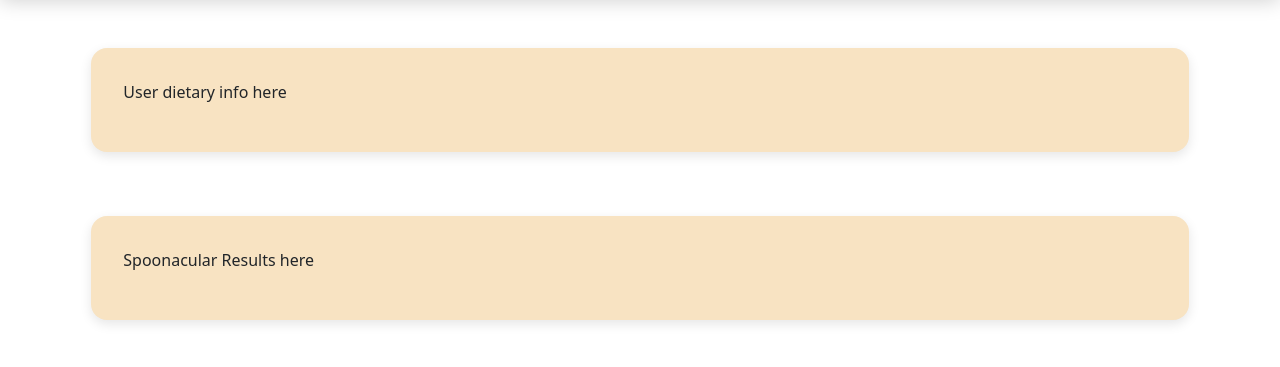
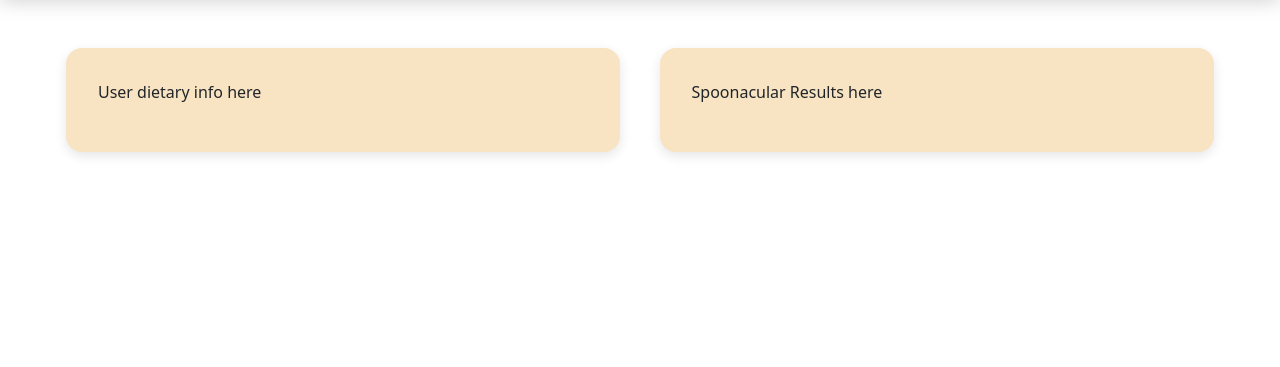
Before and after one commit to Yabsram/fitnessProject, a Flask app: page /recipes in a window 1280 px wide. Shown: the part 78-445 px from the top of the page. Run offline with Flask 3, Linux system fonts and the light colour scheme; a user stored in the database is signed in.

Commit message:
Fixed vertical stacking error

```diff
--- a/static/main.css
+++ b/static/main.css
@@ -55,6 +55,16 @@
     box-shadow: 0 4px 12px rgba(0, 0, 0, 0.1);
     padding: 2rem;
     width: 95%;
+    margin: 1rem auto;
+    text-align: center;
+}
+
+.two-creme-box {
+    background-color: #F8E3C2;
+    border-radius: 16px;
+    box-shadow: 0 4px 12px rgba(0, 0, 0, 0.1);
+    padding: 2rem;
+    width: 48%;
     margin: 1rem auto;
     text-align: center;
 }
--- a/templates/recipes.html
+++ b/templates/recipes.html
@@ -6,11 +6,11 @@
 
   <div class="two-box-row">
 
-    <div class="creme-box">
+    <div class="two-creme-box">
       <p>User dietary info here</p>
     </div>
 
-    <div class="creme-box">
+    <div class="two-creme-box">
       <p>Spoonacular Results here</p>
     </div>
 
--- a/templates/workouts.html
+++ b/templates/workouts.html
@@ -6,7 +6,7 @@
 
   <div class="two-box-row">
 
-    <div class="creme-box">
+  <div class="two-creme-box">
   <h4>Enter Your Info</h4>
   <form method="POST">
     <div class="form-group">
@@ -33,7 +33,7 @@
   </form>
 </div>
 
-<div class="creme-box">
+<div class="two-creme-box">
   {% if workout_plan %}
     <h4>Personalized Fitness Plan:</h4>
     <pre style="white-space: pre-wrap;">{{ workout_plan }}</pre>
```
